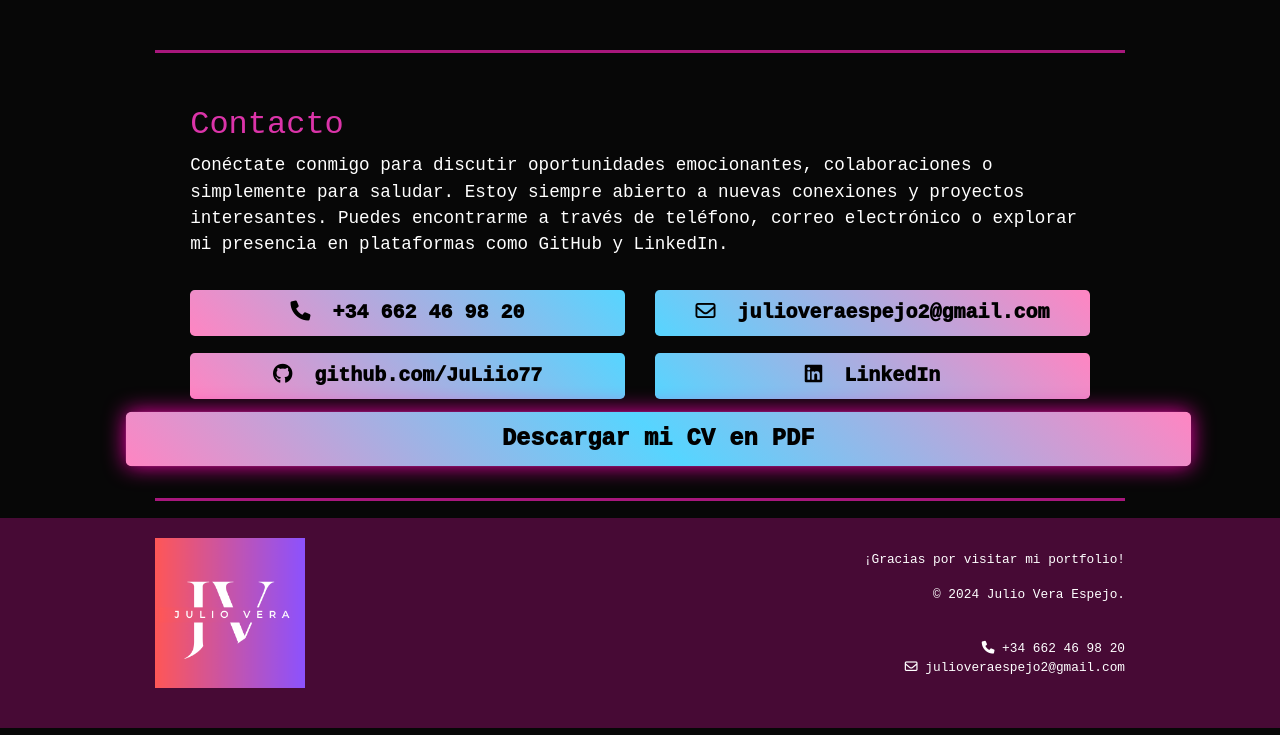
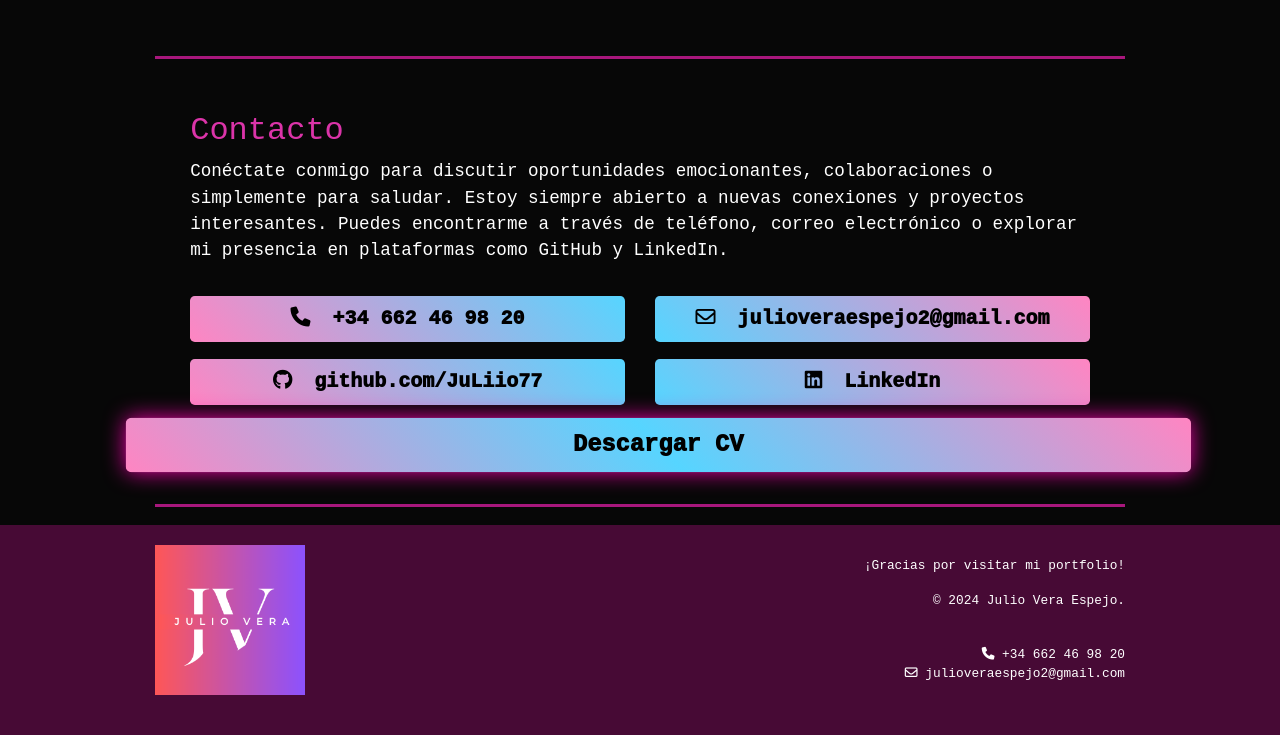
Before and after one commit to JuLiio77/Portfolio-Empresa, a plain HTML site: page index.html in a window 1280 px wide. Shown: the part 3351-4086 px from the top of the page. Drawn offline with nearby package versions, Linux system fonts and the light colour scheme.

Commit message:
cambios de foto y cv

```diff
--- a/index.html
+++ b/index.html
@@ -297,7 +297,7 @@
     <div class="row">
         <div class="col-md-12 mt-3">
             <a href="cv/Julio Vera Espejo.pdf" download="Julio Vera Espejo.pdf" class="btn btn-descargar-pdf btn-lg btn-block">
-                Descargar mi CV en PDF
+                Descargar CV
             </a>
         </div>
     </div>
```
Also changed, not shown: img/Julio.jpg, 1 other file.
